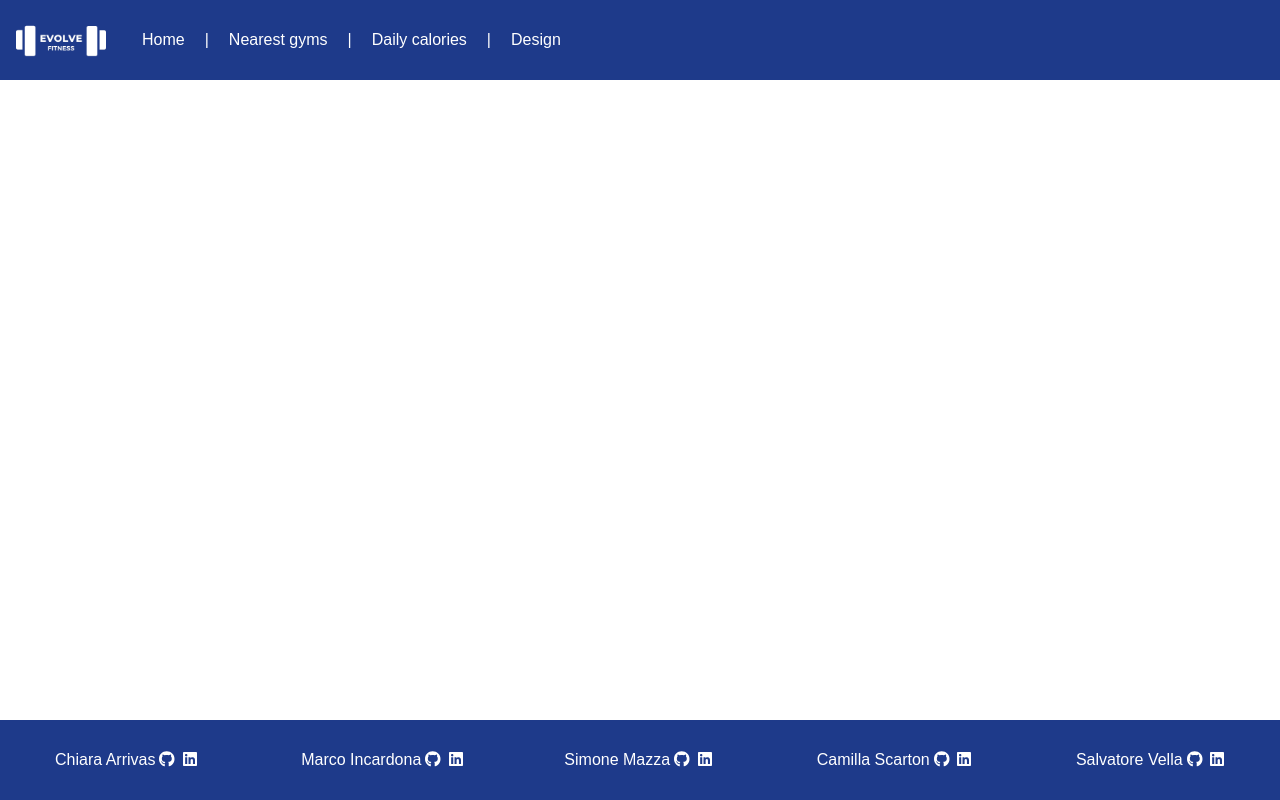
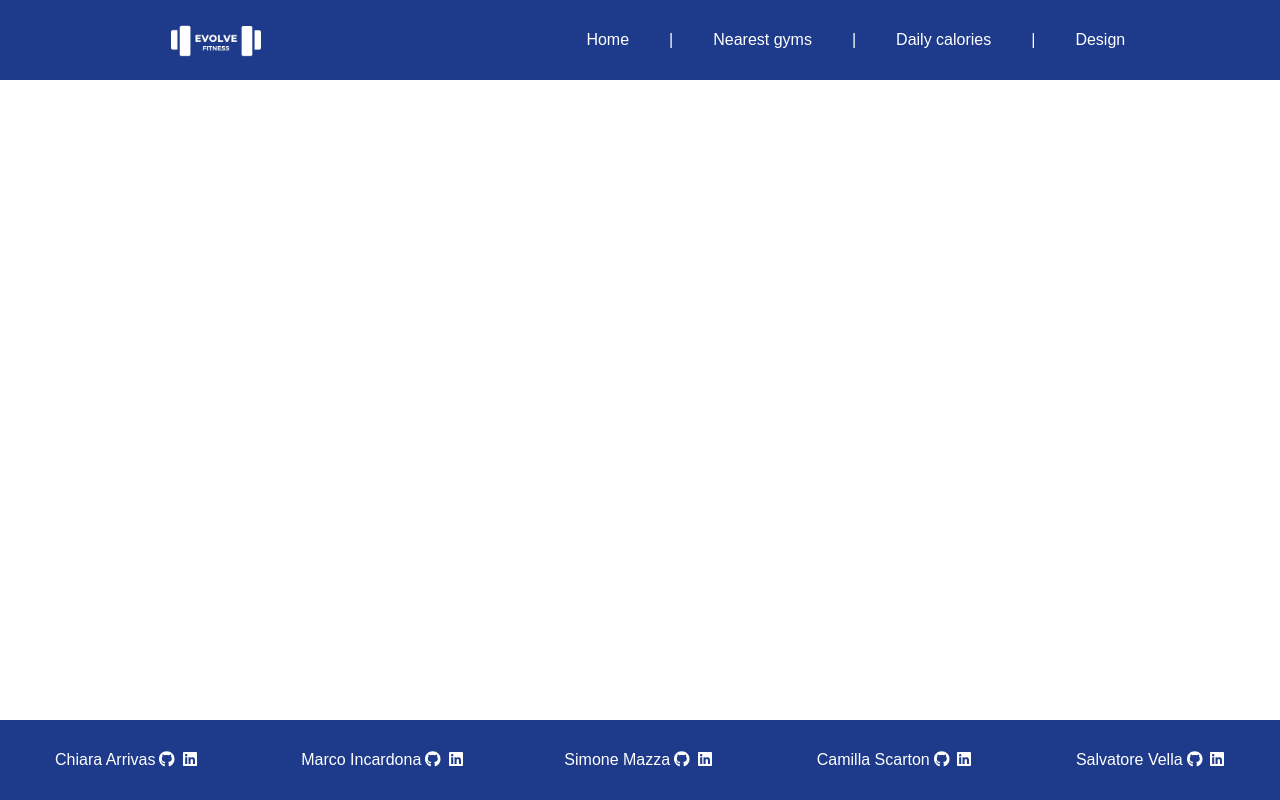
Before and after one commit to Camilla-Scarton/Evolve-Project-Develhope, a React (Create React App) app: page / in a window 1280 px wide. Built offline with nearby package versions, Linux system fonts and the light colour scheme; no server answers.

Commit message:
spaced navbar

```diff
--- a/src/components/shared/Navbar.js
+++ b/src/components/shared/Navbar.js
@@ -3,8 +3,9 @@ import { Link } from "react-router-dom";
 
 export function Navbar() {
   return (
-    <nav className="gap-5 z-10 flex items-center text-center sticky top-0 h-20 text-white bg-blue-900 dark:bg-purple-800">
+    <nav className="flex items-center text-center sticky top-0 h-20 text-white bg-blue-900 dark:bg-purple-800 place-content-around">
       <img className="px-4 h-[90px]" src={logo3} alt="logo"/>
+      <div className="flex gap-10 items-center">
         <Link to="/">Home</Link>
         <>|</>
         <Link to="/map">Nearest gyms</Link>
@@ -12,6 +13,7 @@ export function Navbar() {
         <Link to="/bmi">Daily calories</Link>
         <>|</>
         <Link to="/design">Design</Link>
+      </div>
     </nav>
   );
 }
```
Lines whose indentation alone changed are shown as unchanged.
